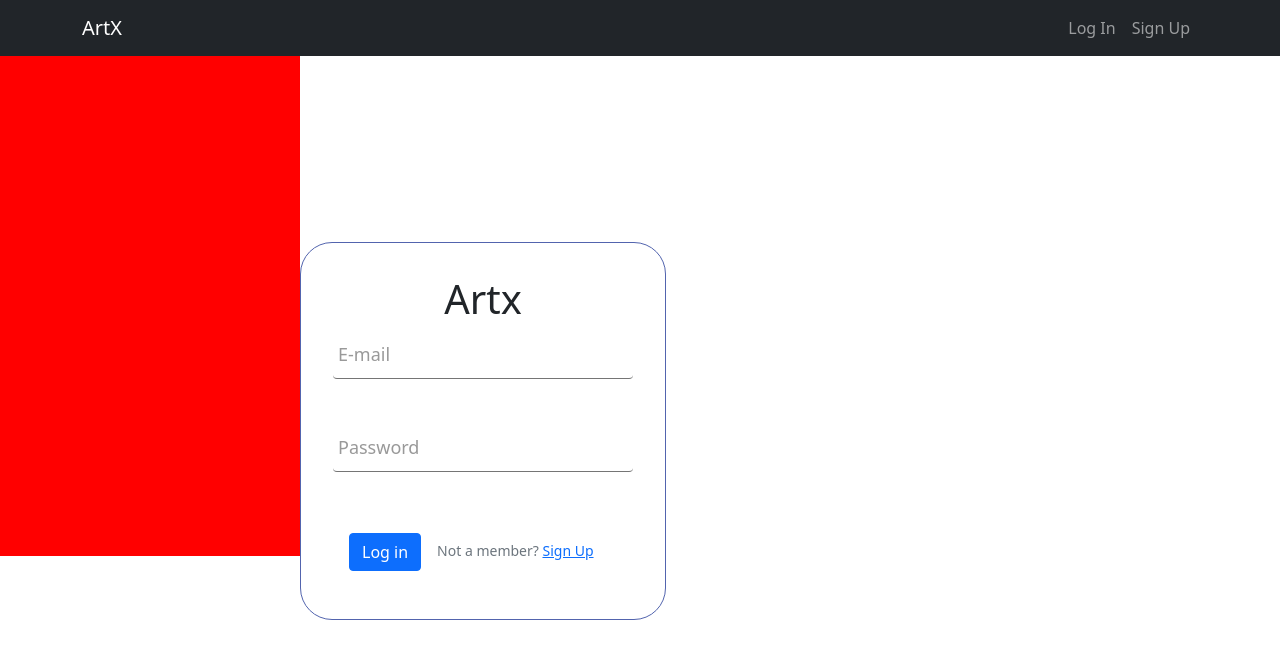
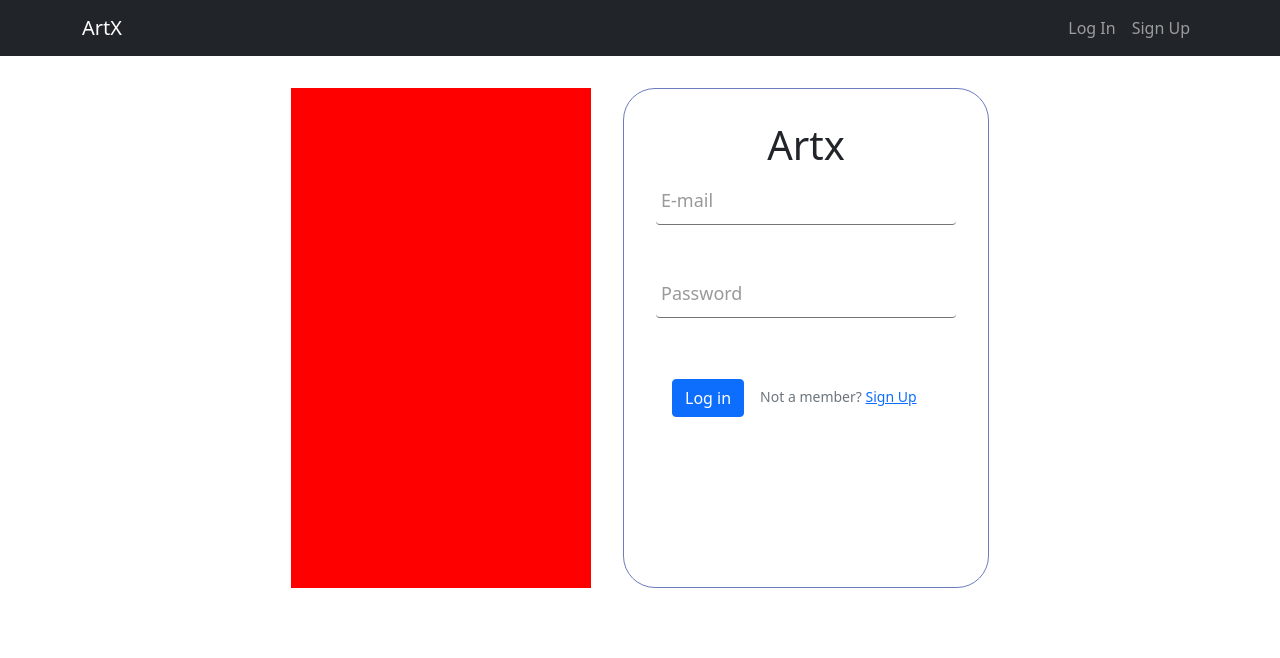
Before and after one commit to rishit-desai/ArtX-Web, a Next.js app: page /Login in a window 1280 px wide. Shown: the top 658 px of the page. Built offline with nearby package versions, Linux system fonts and the light colour scheme.

Commit message:
finished styling login and signup pages

```diff
--- a/styles/login.css
+++ b/styles/login.css
@@ -11,8 +11,8 @@
   border-bottom:1px solid #757575;
 }
 .input:focus {
-    outline:none;
-    box-shadow: none;
+  outline:none;
+  box-shadow: none;
 }
 label {
   color:#999;
@@ -75,13 +75,12 @@ label {
   to    { width:0; background:transparent; }
 }
 
-.super-wrapper {
+.super {
   display: flex;
+  flex-wrap: wrap;
   justify-content: center;
   width: 100%;
-  display: block;
   margin: 2rem auto;
-  border: solid 1px black;
 }
 
 h1 {
@@ -90,16 +89,18 @@ h1 {
 }
 
 .red {
-  display: inline-block;
+  display: block;
+  position: relative;
   background-color: red;
   height: 500px;
   width: 300px;
-
 }
 
 .wrapper {
-  display: inline-block;
-  border: solid 1px #5264AE;
+  display: block;
+  margin-left: 2rem;
+  position: relative;
+  border: solid 1px #6b7cc0;
   padding: 2rem;
   border-radius: 2rem;
   margin-top: 0rem;
```
